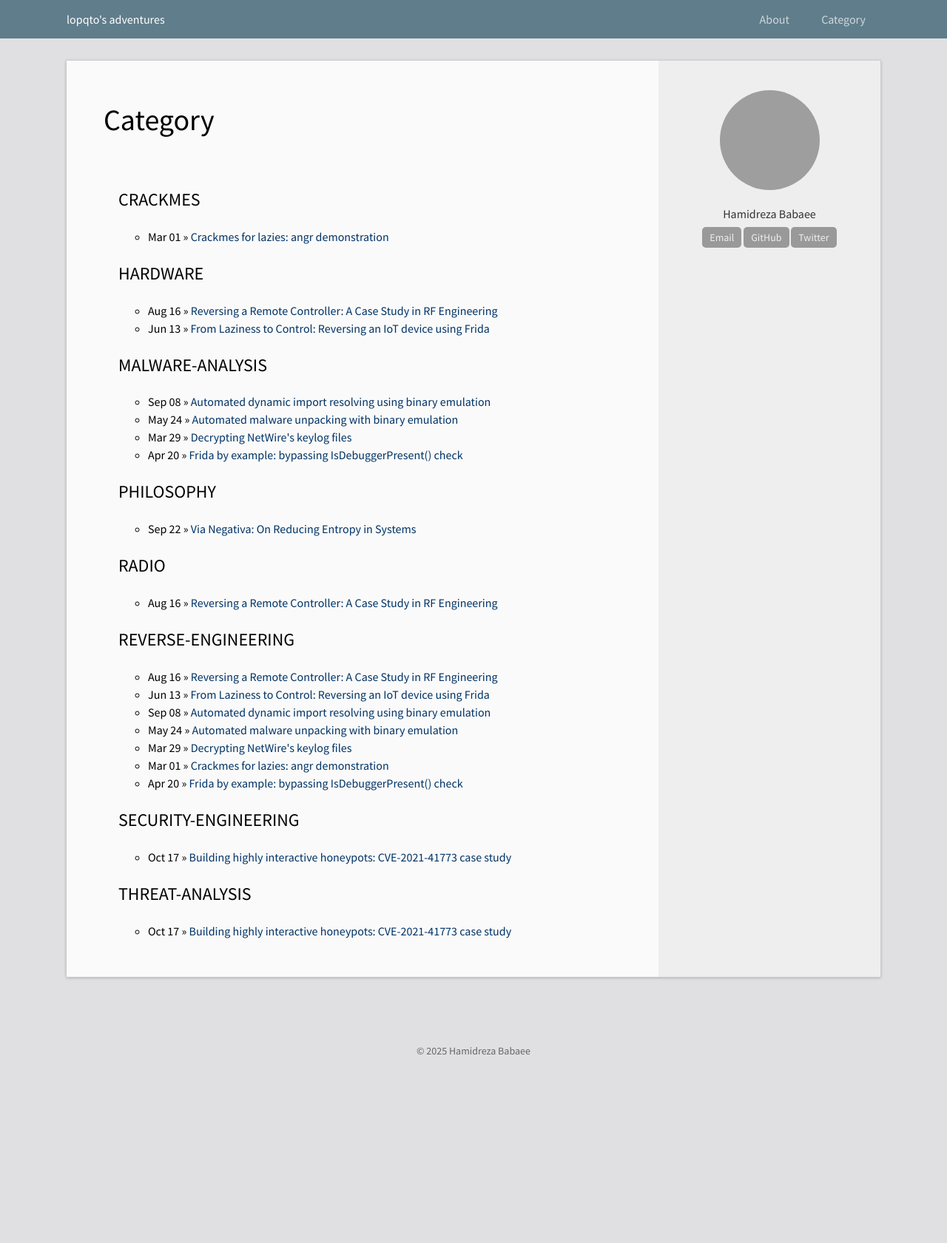
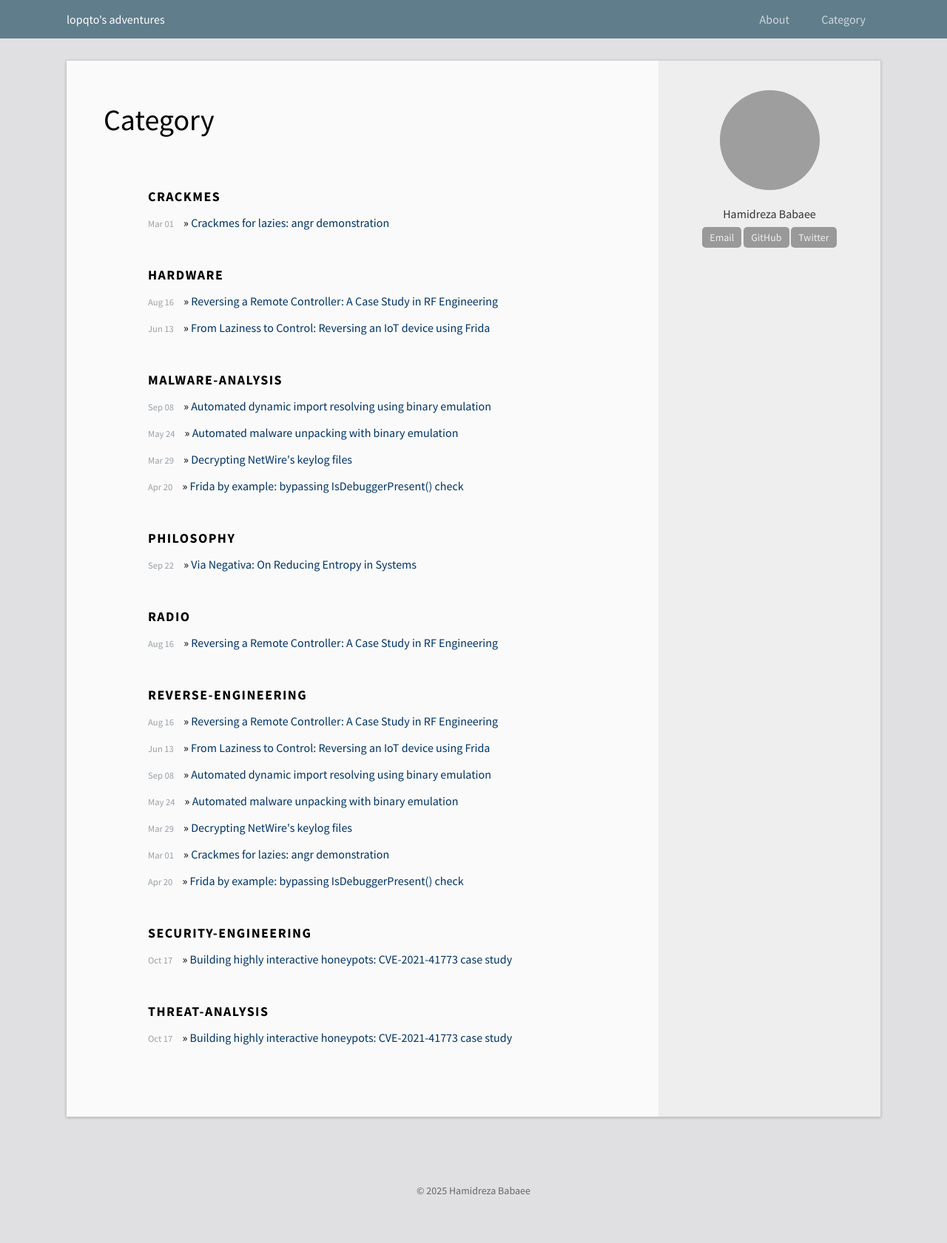
Before and after one commit to lopqto/lopqto.github.io, a Jekyll site: the page built from category.html, in a window 1280 px wide. Shown: the whole page at 74% size. Built offline with Jekyll 4.4.1, drawn with Linux system fonts in a browser that asks for light colours; before the commit the page ends 1492 px from its top, so only the background shows below that; grey boxes are pictures that could not be loaded.

Commit message:
A little bit of polish

```diff
--- a/_sass/_home.scss
+++ b/_sass/_home.scss
@@ -6,6 +6,22 @@
     @include media-query($on-palm) {
 		margin: 10px;
 		font-size: 34px;
+    }
+}
+.category-heading {
+    margin: 40px 40px 10px;
+    font-size: 1.125rem;
+    font-weight: 700;
+    text-transform: uppercase;
+    letter-spacing: 0.08em;
+    color: #000;
+
+    &:first-of-type {
+        margin-top: 20px;
+    }
+
+    @include media-query($on-palm) {
+        margin: 25px 10px 8px;
     }
 }
 .rss-link {
@@ -75,6 +91,25 @@
 		padding: 10px;
     }
 }
+.category-posts {
+    list-style: none;
+    margin: 0 40px 45px;
+    padding: 0;
+
+    li {
+        margin-bottom: 12px;
+    }
+
+    @include media-query($on-palm) {
+        margin: 0 10px 35px;
+    }
+}
+
+.category-post-date {
+    font-size: $small-font-size * 0.9;
+    color: #9aa0a6;
+    margin-right: 10px;
+}
 .pagination {
 	text-align:center;
 	text-decoration:none;
--- a/category.html
+++ b/category.html
@@ -13,10 +13,10 @@ permalink: /category/
 {% assign category = categories | split:',' | sort %}
 {% for item in (0..site.categories.size) %}{% unless forloop.last %}
 {% capture word %}{{ category[item] | strip_newlines }}{% endcapture %}
-<h2 class="category" id="{{ word }}">{{ word | upcase }}</h2>
-<ul>
+<h2 class="category-heading" id="{{ word }}">{{ word }}</h2>
+<ul class="category-posts">
 {% for post in site.categories[word] %}{% if post.title != null %}
-<li><span>{{ post.date | date: "%b %d" }}</span> » <a href="{{ site.baseurl}}{{ post.url }}">{{ post.title }}</a></li>
+<li><span class="category-post-date">{{ post.date | date: "%b %d" }}</span> » <a href="{{ site.baseurl}}{{ post.url }}">{{ post.title }}</a></li>
 {% endif %}{% endfor %}
 </ul>
 {% endunless %}{% endfor %}
```
Also changed, not shown: 17 other files.
